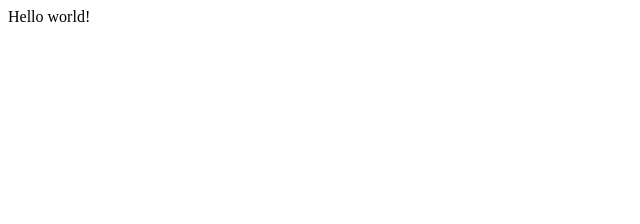
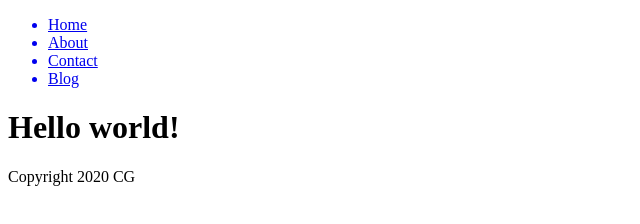
Before and after one commit to CacyGru/Gatsby_HelloWorldTemplate, a Gatsby site: page / in a window 1280 px wide. Shown: the whole page, without its empty margins (0-640 px from the left). Built offline with nearby package versions, Linux system fonts and the light colour scheme; Gatsby itself is replaced by a stand-in of ours.

Commit message:
Gatsby Template Basis

```diff
--- /dev/null
+++ b/src/pages/components/footer.js
@@ -0,0 +1,11 @@
+import React from "react"
+
+function Footer() {
+  return (
+    <div>
+      <footer>Copyright 2020 CG</footer>
+    </div>
+  )
+}
+
+export default Footer
--- /dev/null
+++ b/src/pages/components/layout.js
@@ -0,0 +1,15 @@
+import React from "react"
+import Footer from "./footer"
+import Nav from "./nav"
+
+const Layout = props => {
+  return (
+    <div>
+      <Nav />
+      {props.children}
+      <Footer />
+    </div>
+  )
+}
+
+export default Layout
--- /dev/null
+++ b/src/pages/components/nav.js
@@ -0,0 +1,27 @@
+import React from "react"
+import { Link } from "gatsby"
+
+const Nav = () => {
+  return (
+    <div>
+      <nav>
+        <ul>
+          <Link to="/">
+            <li>Home</li>
+          </Link>
+          <Link to="/about">
+            <li>About</li>
+          </Link>
+          <Link to="/contact">
+            <li>Contact</li>
+          </Link>
+          <Link to="/blog">
+            <li>Blog</li>
+          </Link>
+        </ul>
+      </nav>
+    </div>
+  )
+}
+
+export default Nav
--- a/src/pages/index.js
+++ b/src/pages/index.js
@@ -1,5 +1,12 @@
 import React from "react"
+import Layout from "./components/layout"
 
-export default function Home() {
-  return <div>Hello world!</div>
+const IndexPage = () => {
+  return (
+    <Layout>
+      <h1>Hello world!</h1>
+    </Layout>
+  )
 }
+
+export default IndexPage
```
Also changed, not shown: src/pages/about.js (added, +11 -0 lines), src/pages/blog.js (added, +12 -0 lines), src/pages/contact.js (added, +11 -0 lines).
